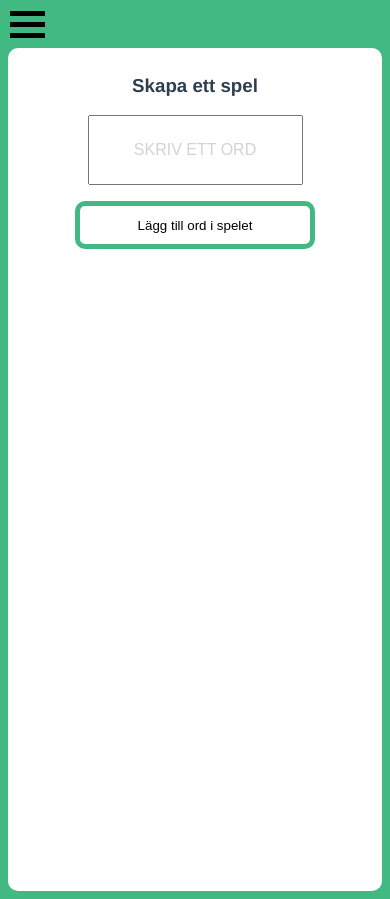
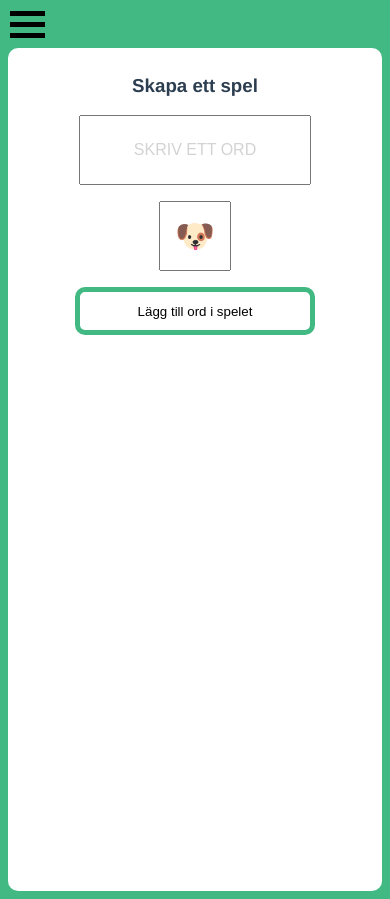
Before and after one commit to thedann/kidz-spell, a Vue app: page /#/create-game in a window 390 px wide. Built offline with nearby package versions, Linux system fonts and the light colour scheme.

Commit message:
started emoji support

```diff
--- a/src/views/CreateGame.vue
+++ b/src/views/CreateGame.vue
@@ -1,6 +1,7 @@
 <template>
   <div>
     <h3>Skapa ett spel</h3>
+    <div class="text_wrapper">
 
     <input
       id="new_word"
@@ -10,7 +11,8 @@
       v-model="currentInput"
       placeholder="skriv ett ord"
     >
-    <br>
+    <input id="alt_word" type="text" maxlength="2" class="emoji_text" placeholder="🐶">
+    </div>
     <button
       class="button positive-button"
       v-on:click="addQuestion"
@@ -94,6 +96,15 @@ export default {
   color: lightgray;
 }
 
+.emoji_text {
+  min-height: 4rem;
+  font-size: 2rem;
+  width: 4rem;
+  position: absolute;
+  text-align: center;
+  margin-left: 2rem;
+}
+
 .button {
   min-height: 3rem;
   min-width: 15rem;
@@ -143,10 +154,31 @@ ul li {
   color: lightcoral;
 }
 
+.text_wrapper {
+  display: block;
+}
+
 @media only screen and (max-width: 600px) {
+  .text_wrapper {
+    display: flex;
+    flex-direction: column;
+    justify-content: center;
+    align-items: center;
+  }
+
   .text {
     font-size: 1rem;
-    min-width: 2rem;
+    min-width: 14rem;
+  }
+
+  .emoji_text {
+    min-height: 4rem;
+    font-size: 2rem;
+    width: 4rem;
+    position: relative;
+    text-align: center;
+    margin-left: 0;
+    margin-top: 1rem;
   }
 }
 </style>
```
